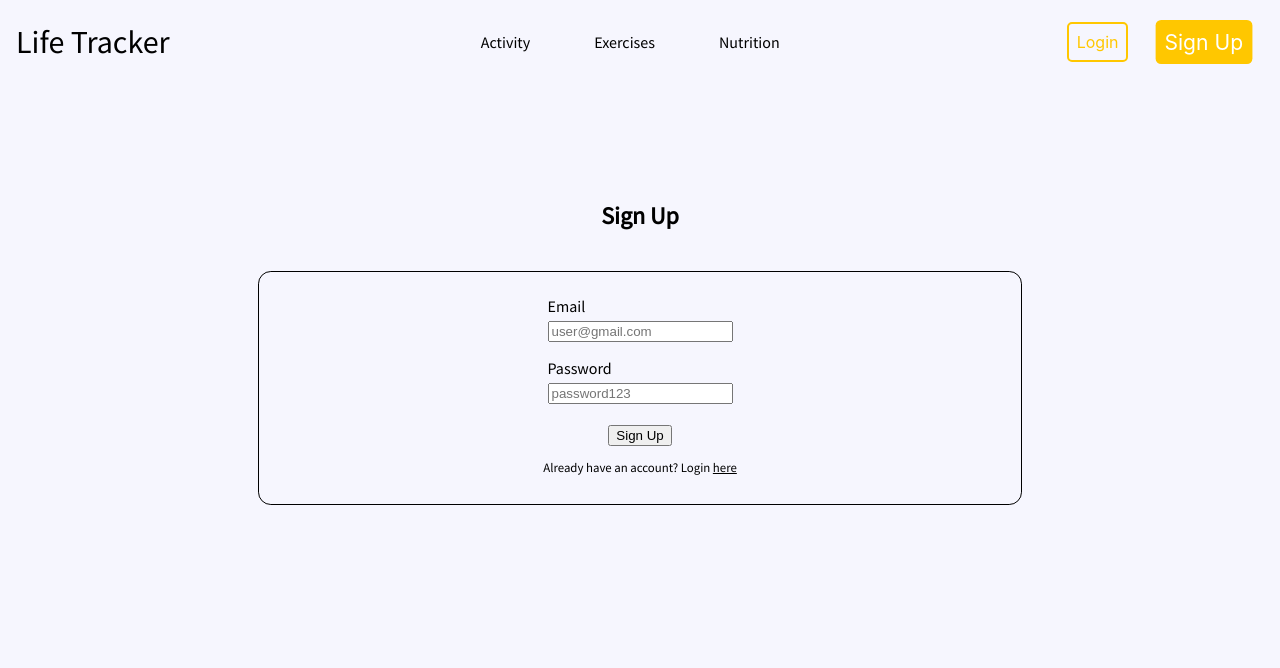
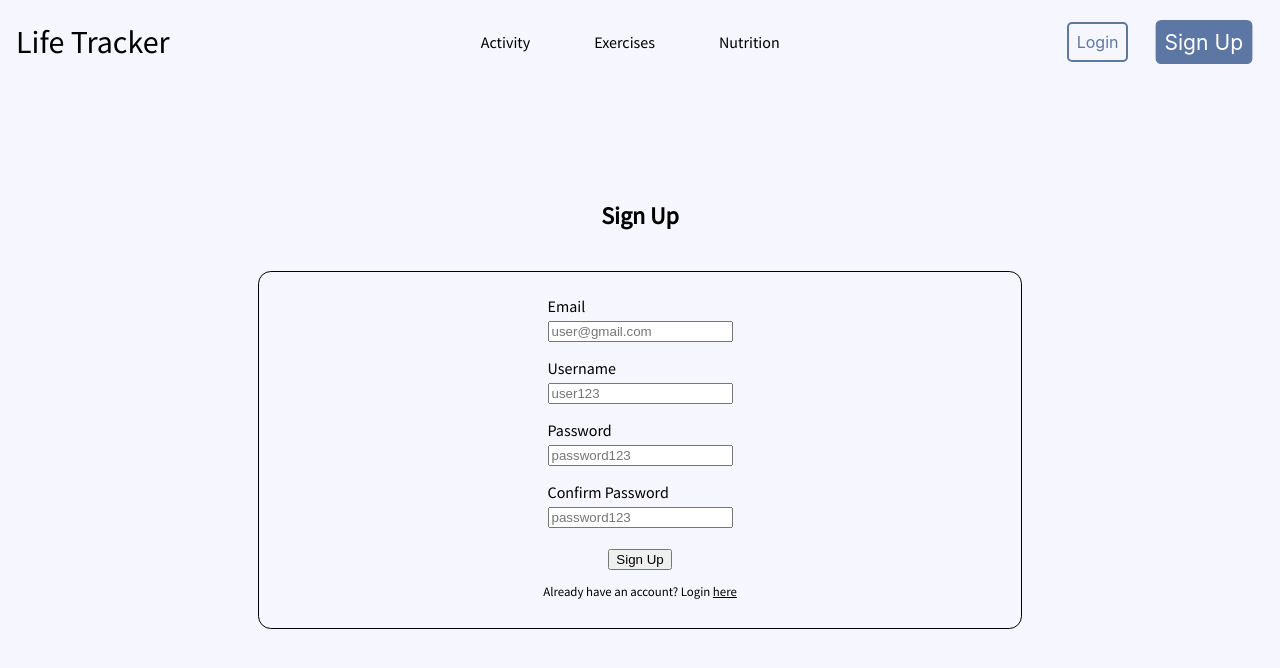
Before and after one commit to SanCebar/Life_Tracker_DEMO, a React (Create React App) app in the folder life-tracker-ui/: page /register in a window 1280 px wide. Shown: the top 668 px of the page. Built offline with nearby package versions, Linux system fonts and the light colour scheme; no server answers.

Commit message:
login and register operational

```diff
--- a/life-tracker-ui/src/components/App/App.js
+++ b/life-tracker-ui/src/components/App/App.js
@@ -1,7 +1,7 @@
 import './App.css';
 import { useState } from 'react';
 import { BrowserRouter, Routes, Route } from "react-router-dom";
-import axios from "axios";
+import apiClient from "../../services/apiClient";
 import Navbar from "../Navbar/Navbar";
 import Home from "../Home/Home"
 import Login from '../Login/Login';
@@ -9,20 +9,20 @@ import Register from '../Register/Register';
 
 function App() {
   const [user, setUser] = useState({})
-  const [isFetching, setIsFetching] = useState(false)
-  const [errors, setErrors] = useState(null)
+  // const [isFetching, setIsFetching] = useState(false)
+  // const [errors, setErrors] = useState(null)
 
   return (
     <div className="App">
       <BrowserRouter>
-        <Navbar />
+        <Navbar user={user} setUser={setUser} />
         <Routes>
           <Route path="/" element={<Home />} />
           <Route path="/activity" element={<Home />} />
           <Route path="/exercises" element={<Home />} />
           <Route path="/nutrition" element={<Home />} />
-          <Route path="/login" element={<Login />} />
-          <Route path="/register" element={<Register />} />
+          <Route path="/login" element={<Login user={user} setUser={setUser} />} />
+          <Route path="/register" element={<Register user={user} setUser={setUser} />} />
         </Routes>
       </BrowserRouter>
     </div>
--- a/life-tracker-ui/src/components/Home/Home.js
+++ b/life-tracker-ui/src/components/Home/Home.js
@@ -1,5 +1,6 @@
 import './Home.css';
 import Hero from '../Hero/Hero';
+import watchImg from "./fit_watch_transparent.png"
 
 const bgImage =
     "https://images.unsplash.com/photo-1579126038374-6064e9370f0f?ixid=MnwxMjA3fDB8MHxwaG90by1wYWdlfHx8fGVufDB8fHx8&ixlib=rb-1.2.1&auto=format&fit=crop&w=717&q=80";
@@ -10,7 +11,6 @@ export default function Home() {
     return (
         <div className="Home">
             <Hero heroText={heroText} bgImage={bgImage} />
-            {/* <span className="heading">Landing Page</span> */}
             <div className="activities">
 
             </div>
--- a/life-tracker-ui/src/components/Login/Login.css
+++ b/life-tracker-ui/src/components/Login/Login.css
@@ -5,6 +5,10 @@
     min-height: 100vh;
     padding: 5em 2em;
     /* background-color: var(--tertiary-color); */
+}
+.error {
+    color: red;
+    font-size: 0.8rem;
 }
 .login .card {
     display: flex;
@@ -32,8 +36,6 @@
 }
 .login .card .form .input-field .error {
     align-self: flex-end;
-    color: red;
-    font-size: 0.8rem;
 }
 .login .card .form label {
     margin-bottom: 5px;
--- a/life-tracker-ui/src/components/Navbar/Navbar.css
+++ b/life-tracker-ui/src/components/Navbar/Navbar.css
@@ -3,8 +3,8 @@
     justify-content: center;
     align-items: center;
 
-    /* background-color: black;
-    color: #fff; */
+    background: transparent;
+    /* background-color: black; */
 
     margin-bottom: 1rem;
     padding: 1rem;
@@ -20,6 +20,7 @@
 .navbar .content .logo {
     /* flex: 1; */
     font-size: 2rem;
+    color: #fff;
 }
 .navbar .content .pages {
     display: flex;
--- a/life-tracker-ui/src/components/Navbar/Navbar.js
+++ b/life-tracker-ui/src/components/Navbar/Navbar.js
@@ -1,7 +1,11 @@
 import { NavLink as Link } from "react-router-dom"
 import "./Navbar.css";
 
-export default function Navbar() {
+export default function Navbar({ user, setUser }) {
+  const handleOnSignOut = (event) => {
+    setUser({})
+  }
+
   return (
     <nav className="navbar">
       <div className="content">
@@ -12,12 +16,20 @@ export default function Navbar() {
           <li><Link to="/nutrition" activeClassName="active" end >Nutrition</Link></li>
         </ul>
         <span className="user-buttons">
+          {user.username ?
+            <Link to="/" activeClassName="active-sign-out" end >
+              <button className="skewBtn sign-out-button" onClick={handleOnSignOut}>Sign Out</button>
+            </Link>
+            :
+            <>
             <Link to="/login" activeClassName="active" end >
               <button className="skewBtn login-button">Login</button>
             </Link>
             <Link to="/register" activeClassName="active" end >
               <button className="skewBtn sign-up-button">Sign Up</button>
             </Link>
+            </>
+          }
         </span>
       </div>
     </nav>
--- a/life-tracker-ui/src/components/Register/Register.css
+++ b/life-tracker-ui/src/components/Register/Register.css
@@ -5,6 +5,10 @@
     min-height: 100vh;
     padding: 5rem 2rem;
     /* background-color: var(--tertiary-color); */
+}
+.error {
+    color: red;
+    font-size: 0.8rem;
 }
 .register .card {
     display: flex;
@@ -30,6 +34,9 @@
     flex-direction: column;
     padding: 0.5em;
 }
+.register .card .form .input-field .error {
+    align-self: flex-end;
+}
 .register .card .form label {
     margin-bottom: 5px;
 }
--- a/life-tracker-ui/src/components/Register/Register.js
+++ b/life-tracker-ui/src/components/Register/Register.js
@@ -1,43 +1,127 @@
 import { useState } from "react";
 import { Link } from "react-router-dom";
+import apiClient from "../../services/apiClient";
 import "./Register.css";
 
-export default function Register() {
-    const [isLoading, setIsLoading] = useState(false)
-    const [errors, setErrors] = useState({})
-    const [form, setForm] = useState({
-        email: "",
-        password: ""
-    })
+export default function Register({ user, setUser }) {
+  const [isLoading, setIsLoading] = useState(false);
+  const [errors, setErrors] = useState({});
+  const [form, setForm] = useState({
+    email: "",
+    username: "",
+    password: "",
+    passwordConfirm: "",
+  });
+
+  const handleOnInputChange = (event) => {
+    if (event.target.name === "email") {
+      if (event.target.value.indexOf("@") === -1) {
+        setErrors((e) => ({ ...e, email: "Please enter a valid email." }));
+      } else {
+        setErrors((e) => ({ ...e, email: null }));
+      }
+    }
+
+    if (event.target.name === "passwordConfirm") {
+      if (event.target.value !== form.password) {
+        setErrors((e) => ({
+          ...e,
+          passwordConfirm: "Passwords do not match.",
+        }));
+      } else {
+        setErrors((e) => ({ ...e, passwordConfirm: null }));
+      }
+    }
+
+    setForm((f) => ({ ...f, [event.target.name]: event.target.value }));
+  };
+
+  const handleOnSubmit = async () => {
+    setIsLoading(true);
+    setErrors((e) => ({ ...e, form: null }));
+
+    if (form.passwordConfirm !== form.password) {
+      setErrors((e) => ({ ...e, passwordConfirm: "Passwords do not match"}))
+      setIsLoading(false)
+      return
+    } else {
+      setErrors((e) => ({ ...e, passwordConfirm: null }))
+    }
+
+    const { data, error } = await apiClient.registerUser({ email: form.email, username: form.username, password: form.password })
+    if (error) {
+      setErrors((e) => ({ ...e, form: error}))
+    }
+    if (data?.user) {
+      setUser(data.user)
+      apiClient.setToken(data.token)
+    }
+
+    setIsLoading(false)
+  };
 
   return (
     <div className="register">
       <h2>Sign Up</h2>
       {errors.form && <div className="error">{errors.form}</div>}
-      <br/>
+      <br />
       <div class="card">
         <div className="form">
+
           <div className="input-field">
             <label htmlFor="email">Email</label>
             <input
               type="email"
               name="email"
               placeholder="user@gmail.com"
-              // value={form.email}
-              // onChange={handleOnInputChange}
+              value={form.email}
+              onChange={handleOnInputChange}
             />
+            {errors.email && <div className="error">{errors.email}</div>}
           </div>
+
+          <div className="input-field">
+            <label htmlFor="username">Username</label>
+            <input
+              type="username"
+              name="username"
+              placeholder="user123"
+              value={form.username}
+              onChange={handleOnInputChange}
+            />
+            {errors.username && <div className="error">{errors.username}</div>}
+          </div>
+
           <div className="input-field">
             <label htmlFor="password">Password</label>
             <input
               type="password"
               name="password"
               placeholder="password123"
-              // value={form.email}
-              // onChange={handleOnInputChange}
+              value={form.password}
+              onChange={handleOnInputChange}
             />
+            {errors.password && <div className="error">{errors.password}</div>}
           </div>
-          <button>{isLoading ? "Loading..." : "Sign Up"}</button>
+
+          <div className="input-field">
+            <label htmlFor="passwordConfirm">Confirm Password</label>
+            <input
+              type="password"
+              name="passwordConfirm"
+              placeholder="password123"
+              value={form.passwordConfirm}
+              onChange={handleOnInputChange}
+            />
+            {errors.passwordConfirm && (
+              <span className="error">{errors.passwordConfirm}</span>
+            )}
+          </div>
+
+          <button className="btn" disabled={isLoading} onClick={handleOnSubmit}>
+            {isLoading ? "Loading..." : "Sign Up"}
+          </button>
+
         </div>
         <div className="footer">
           <p>
--- a/life-tracker-ui/src/index.css
+++ b/life-tracker-ui/src/index.css
@@ -2,7 +2,8 @@
 
 :root {
   --main-bg-color: #f6f6fe;
-  --secondary-color: #ffc700;
+  --secondary-color: #5d77a5;
+  /* --secondary-color: #ffc700; */
   --secondary-color-dark: #d4a600;
   --tertiary-color: #4a6592;
 }
--- a/life-tracker-ui/src/services/apiClient.js
+++ b/life-tracker-ui/src/services/apiClient.js
@@ -38,6 +38,7 @@ class ApiClient {
     async registerUser(credentials) {
         return await this.request({ endpoint: `auth/register`, method: `POST`, data: credentials})
     }
+
 }
 
 export default new ApiClient(process.env.REACT_APP_REMOTE_HOST_URL || "http://localhost:3001")
```
Also changed, not shown: life-tracker-ui/src/components/Login/Login.js (+27 -8 lines), life-tracker-ui/src/components/Home/fit_watch_transparent.png (added). Lines whose indentation alone changed are shown as unchanged.
